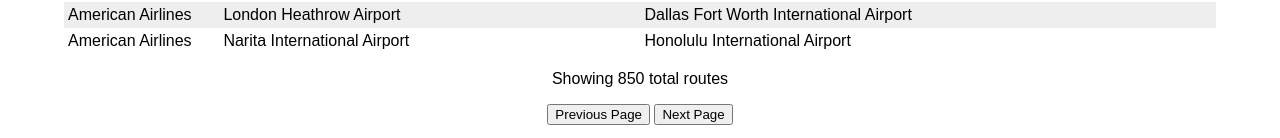
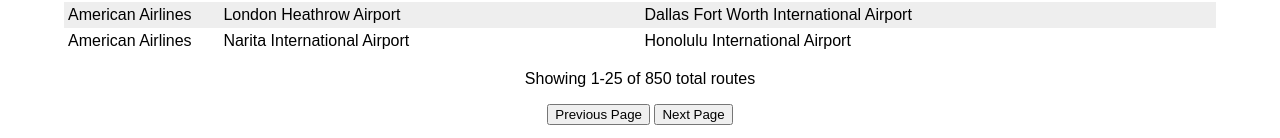
Before and after one commit to Natalie-Ann/airlines, a React (Create React App) app: page / in a window 1280 px wide. Shown: the part 1323-1461 px from the top of the page. Built offline with nearby package versions, Linux system fonts and the light colour scheme.

Commit message:
pagination row numbers

```diff
--- a/src/App.js
+++ b/src/App.js
@@ -18,26 +18,22 @@ const formatValue = (property, value) => {
   }
 }
 
-let initialGroups = ((routes) => {
-  let routesCopy = routes.slice();
-  let groups = [];
-  while (routesCopy.length > 0) {
-    groups.push(routesCopy.splice(0, 25))
-  }
-  return groups
-})(routes);
+
 
 const App = () => {
-  const [selectedRoutes, setRoutes] = useState(routes);
+  const [selectedRoutes, setSelectedRoutes] = useState(routes);
   const [currentPage, setCurrentPage] = useState(1);
-  const [currentGroup, setCurrentGroup] = useState(initialGroups[0])
+  // const [currentGroup, setCurrentGroup] = useState(initialGroups[0])
+
 
   const previousPageHandler = (event) => {
     console.log('previous page')
+    setCurrentPage(currentPage - 1);
   }
 
   const nextPageHandler = (event) => {
     console.log('next page')
+    setCurrentPage(currentPage + 1);
   }
 
   return (
@@ -47,13 +43,7 @@ const App = () => {
     </header>
     <section>
       <img className="map" alt="world" src="equirectangular_world.jpg"></img>
-      <Table classname="routes-table" columns={columns} rows={currentGroup} format={formatValue} />
-      <div className="pagination">
-        <p>{`Showing ${selectedRoutes.length} total routes`}</p>
-        <p>
-          <button onClick={previousPageHandler}>Previous Page</button> <button onClick={nextPageHandler}>Next Page</button>
-        </p>
-    </div>
+      <Table classname="routes-table" columns={columns} rows={selectedRoutes} format={formatValue} currentPage={currentPage} previousPageHandler={previousPageHandler} nextPageHandler={nextPageHandler} />
     </section>
 
   </div>
--- a/src/components/Table.js
+++ b/src/components/Table.js
@@ -1,6 +1,23 @@
 import React from 'react';
 
-const Table = ( {rows, columns, format }) => {
+
+
+const Table = ( {previousPageHandler, nextPageHandler, currentPage, rows, columns, format }) => {
+
+  let groups = ((routes) => {
+    let routesCopy = routes.slice();
+    let groups = [];
+    while (routesCopy.length > 0) {
+      groups.push(routesCopy.splice(0, 25))
+    }
+    return groups
+  })(rows);
+
+  const calculateRowNumbers = (currentPage) => {
+    return `${1*currentPage}-${25*currentPage}`
+  }
+
+
   return (
     <div>
       <table className="routes-table">
@@ -10,19 +27,24 @@ const Table = ( {rows, columns, format }) => {
           </tr>
         </thead>
         <tbody>
-          <TableData rows={rows} format={format}/>
+          <TableData rows={rows} format={format} groups={groups} currentPage={currentPage}/>
         </tbody>
-
       </table>
+      <div className="pagination">
+          <p>{`Showing ${calculateRowNumbers(currentPage)} of ${rows.length} total routes`}</p>
+          <p>
+            <button onClick={previousPageHandler}>Previous Page</button> <button onClick={nextPageHandler}>Next Page</button>
+          </p>
+        </div>
     </div>
   )
 }
 
-const TableData = ( { rows, format }) => {
+const TableData = ( { rows, format, groups, currentPage }) => {
 
     return (
     <>
-    {rows.map(row =>
+    {groups[currentPage - 1].map(row =>
     <tr key={`${row.airline}-${row.src}-${row.dest}`}>
       <td>{format('airline', row.airline)}</td>
       <td>{format('airport', row.src)}</td>
```
